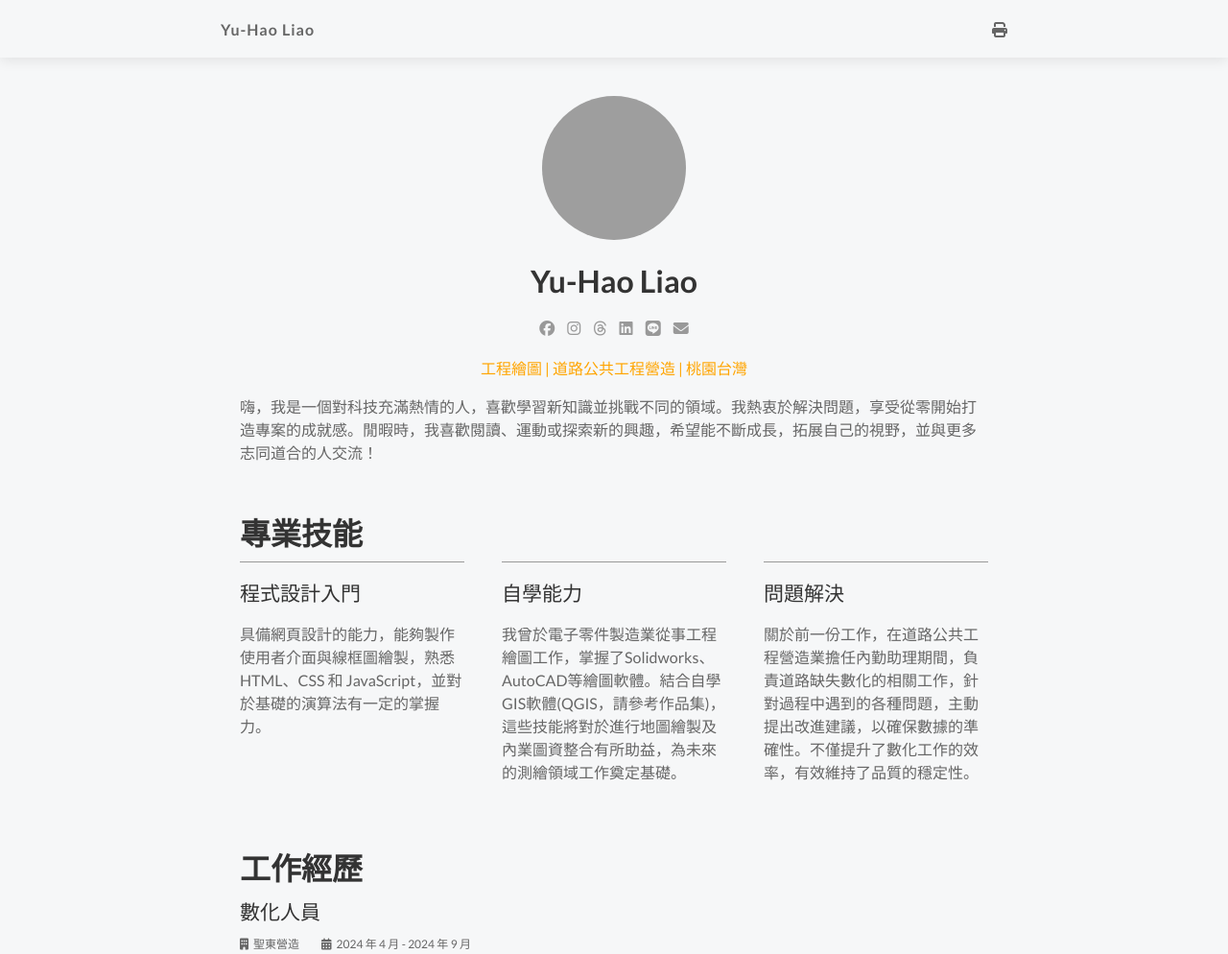
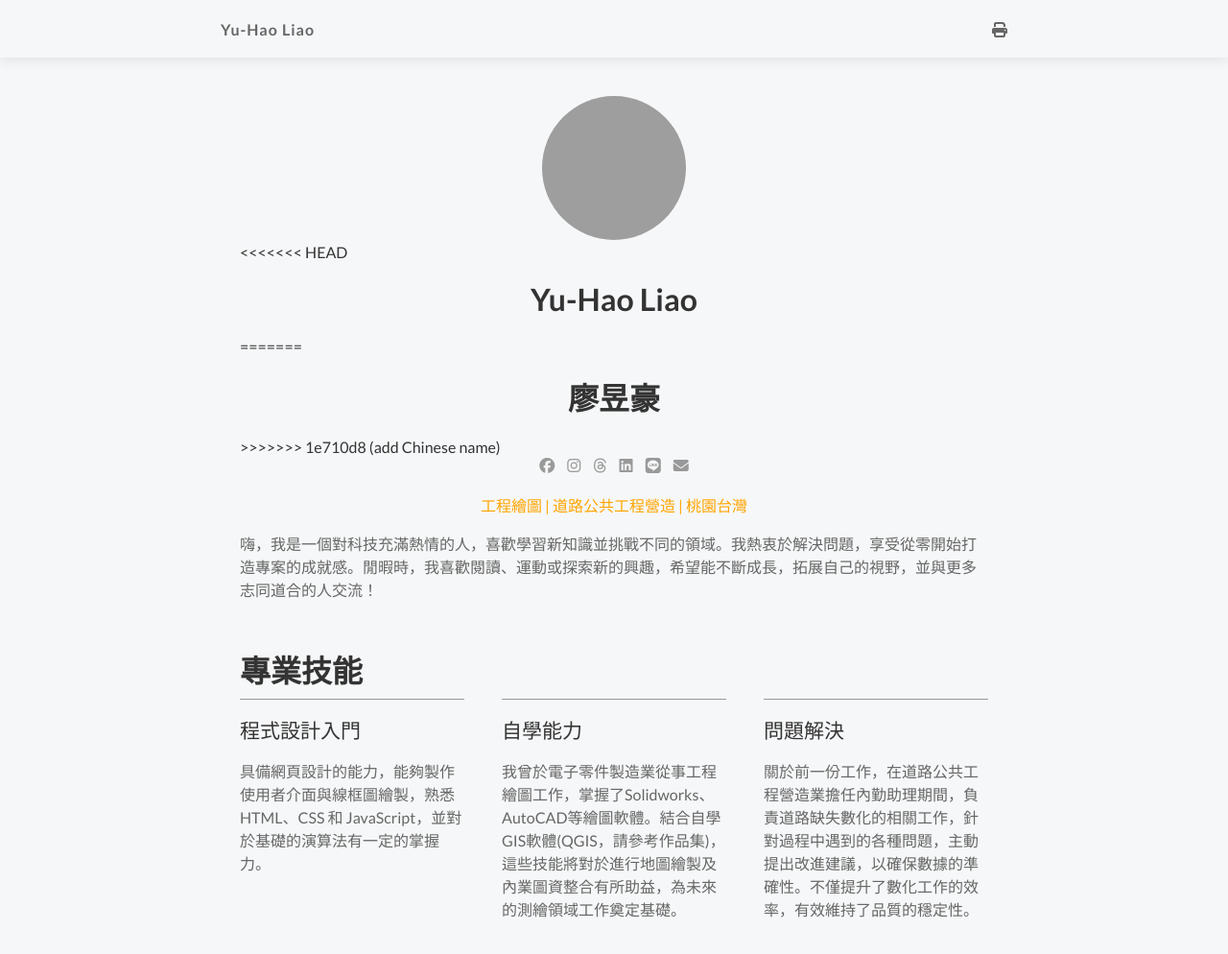
Before and after one commit to haohao419/resume, a plain HTML site: page index.html in a window 1280 px wide. Shown: the top 994 px of the page at 96% size. Drawn offline with Linux system fonts and the light colour scheme; grey boxes are pictures that could not be loaded.

Commit message:
add Chinese name

```diff
--- a/index.html
+++ b/index.html
@@ -34,7 +34,11 @@
             alt=""
           />
         </div>
+<<<<<<< HEAD
         <h1 class="name">Yu-Hao Liao</h1>
+=======
+        <h1 class="name">廖昱豪</h1>
+>>>>>>> 1e710d8 (add Chinese name)
         <div class="social-media">
           <a
             href="https://www.facebook.com/yuhao.liao"
```
